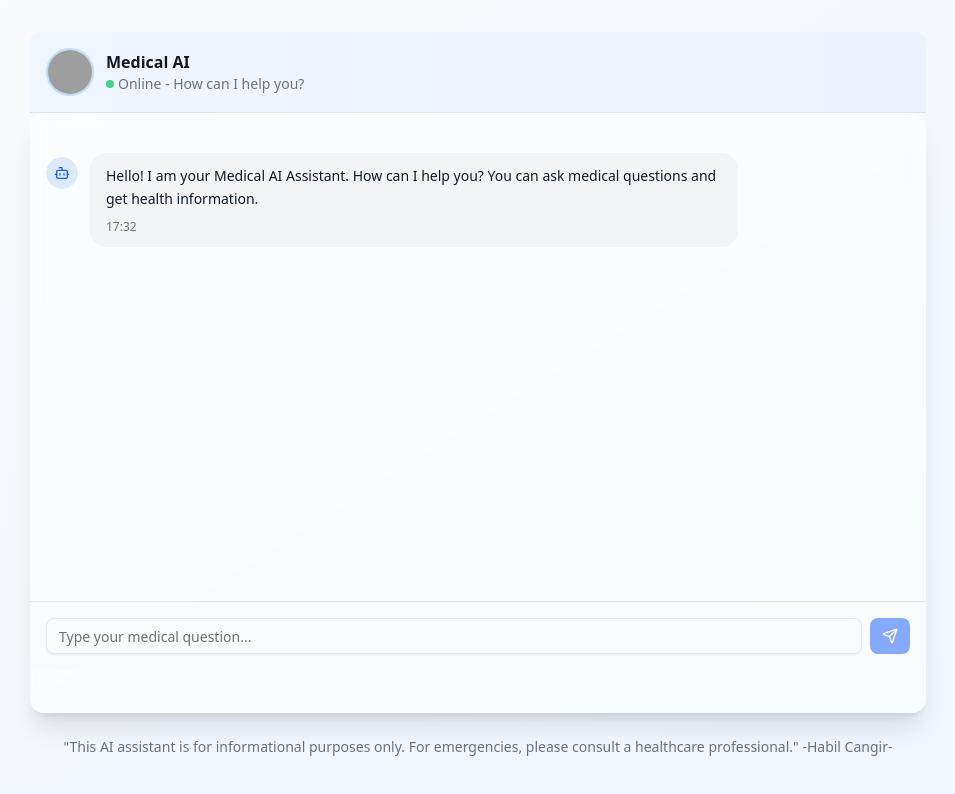
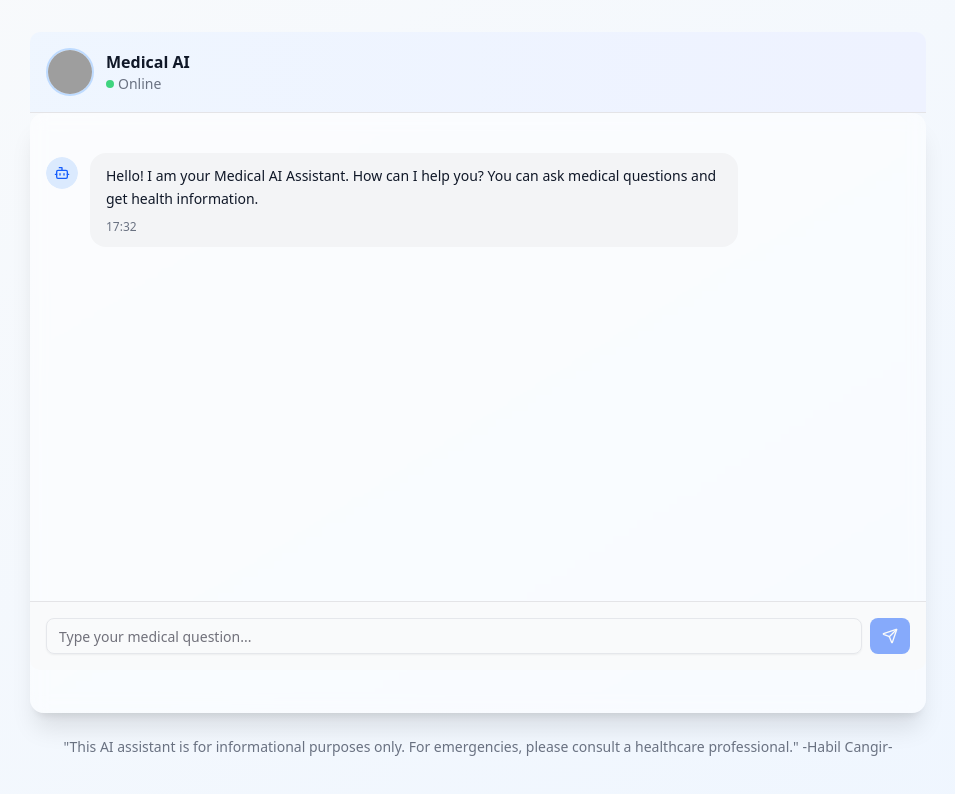
Before and after one commit to cangirhabil/MedicalChatBot, a Next.js app in the folder frontend/: page / in a window 1280 px wide. Shown: the top 794 px of the page, without its empty margins (162-1117 px from the left). Built offline with nearby package versions, Linux system fonts and the light colour scheme; no server answers; grey boxes are pictures that could not be loaded.

Commit message:
Update STATUS_ONLINE message for clarity

```diff
--- a/frontend/src/constants/config.ts
+++ b/frontend/src/constants/config.ts
@@ -35,7 +35,7 @@ export const MESSAGES = {
     "Hello! I am your Medical AI Assistant. How can I help you? You can ask medical questions and get health information.",
   ERROR: "Sorry, an error occurred right now. Please try again later.",
   PLACEHOLDER: "Type your medical question...",
-  STATUS_ONLINE: "Online - How can I help you?",
+  STATUS_ONLINE: "Online",
   DISCLAIMER:
     "\"This AI assistant is for informational purposes only. For emergencies, please consult a healthcare professional.\" -Habil Cangir- ",
 } as const;
```
